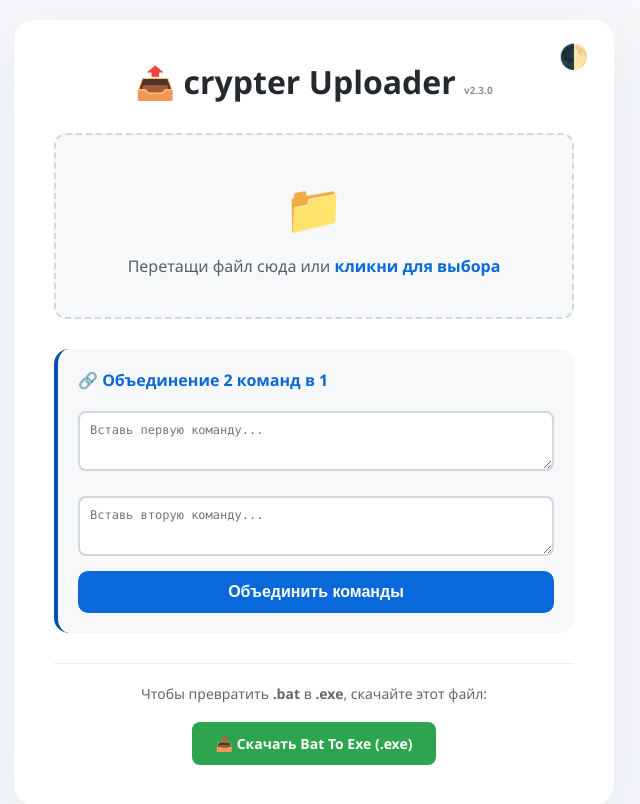
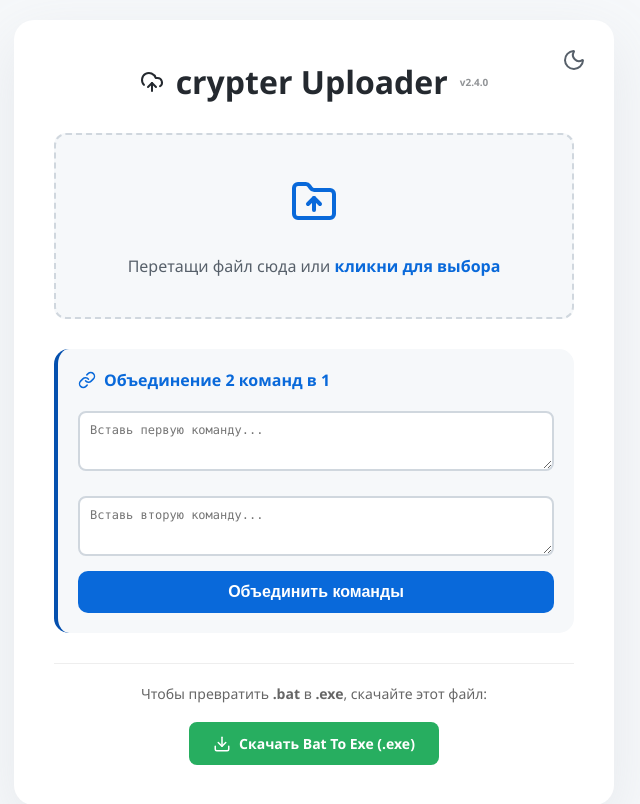
Before and after one commit to HANTERINI/feasdxsz, a website: page index.html in a window 1280 px wide. Shown: the whole page, without its empty margins (326-966 px from the left). Drawn offline with nearby package versions, Linux system fonts and the light colour scheme.

Commit message:
v2.4.0: Replace emojis with professional Lucide icons

```diff
--- a/index.html
+++ b/index.html
@@ -4,6 +4,7 @@
     <meta charset="UTF-8">
     <meta name="viewport" content="width=device-width, initial-scale=1.0">
     <title>crypter Uploader</title>
+    <script src="https://unpkg.com/lucide@latest"></script>
     <style>
         :root {
             --bg-color: #f6f8fa;
@@ -72,27 +73,33 @@
             right: 20px;
             background: none;
             border: none;
-            font-size: 24px;
+            color: var(--text-secondary);
             cursor: pointer;
-            padding: 5px;
-            border-radius: 50%;
-            transition: transform 0.3s;
-            line-height: 1;
+            padding: 8px;
+            border-radius: 8px;
+            transition: all 0.2s;
+            display: flex;
+            align-items: center;
+            justify-content: center;
         }
         .theme-toggle:hover {
-            transform: rotate(30deg) scale(1.2);
+            background: var(--area-hover);
+            color: var(--accent-color);
+            transform: scale(1.1);
         }
         h1 {
             text-align: center;
             color: var(--text-primary);
             margin-bottom: 30px;
+            display: flex;
+            align-items: center;
+            justify-content: center;
+            gap: 12px;
         }
-        .download-btn {
-            background-color: var(--btn-success) !important;
-        }
-        .download-btn:hover {
-            background-color: var(--btn-success-hover) !important;
-        }
+        .icon-sm { width: 18px; height: 18px; }
+        .icon-md { width: 24px; height: 24px; }
+        .icon-lg { width: 48px; height: 48px; }
+
         .upload-area {
             border: 2px dashed var(--border-color);
             border-radius: 12px;
@@ -295,11 +302,13 @@
 </head>
 <body>
     <div class="container">
-        <button class="theme-toggle" id="themeToggle" title="Переключить тему">🌓</button>
-        <h1>📤 crypter Uploader <small style="font-size: 10px; opacity: 0.5;">v2.3.0</small></h1>
+        <button class="theme-toggle" id="themeToggle" title="Переключить тему">
+            <i data-lucide="moon" id="themeIcon"></i>
+        </button>
+        <h1><i data-lucide="upload-cloud" class="icon-md"></i> crypter Uploader <small style="font-size: 10px; opacity: 0.5;">v2.4.0</small></h1>
 
         <div class="upload-area" id="uploadArea">
-            <div class="upload-icon">📁</div>
+            <div class="upload-icon"><i data-lucide="folder-up" class="icon-lg" style="color: var(--accent-color)"></i></div>
             <div class="upload-text">
                 Перетащи файл сюда или <span>кликни для выбора</span>
             </div>
@@ -326,7 +335,9 @@
         </div>
 
         <div class="merger" id="merger">
-            <span class="result-label">🔗 Объединение 2 команд в 1</span>
+            <span class="result-label" style="display: flex; align-items: center; gap: 8px;">
+                <i data-lucide="link" class="icon-sm"></i> Объединение 2 команд в 1
+            </span>
             <textarea class="cmd-input" id="cmd1" placeholder="Вставь первую команду..."></textarea>
             <textarea class="cmd-input" id="cmd2" placeholder="Вставь вторую команду..."></textarea>
             <button class="merge-btn" id="mergeBtn">Объединить команды</button>
@@ -338,8 +349,8 @@
 
         <div style="margin-top: 30px; text-align: center; border-top: 1px solid #eee; padding-top: 20px; color: #666; font-size: 14px;">
             Чтобы превратить <b>.bat</b> в <b>.exe</b>, скачайте этот файл: <br><br>
-            <a href="https://github.com/HANTERINI/feasdxsz/raw/main/BatToExeConverter.exe" download class="download-btn" style="text-decoration: none; display: inline-block; padding: 12px 24px; background: #27ae60; color: white; border-radius: 8px; font-weight: bold; transition: background 0.3s;">
-                📥 Скачать Bat To Exe (.exe)
+            <a href="https://github.com/HANTERINI/feasdxsz/raw/main/BatToExeConverter.exe" download class="download-btn" style="text-decoration: none; display: inline-flex; align-items: center; gap: 8px; padding: 12px 24px; background: #27ae60; color: white; border-radius: 8px; font-weight: bold; transition: background 0.3s;">
+                <i data-lucide="download" class="icon-sm"></i> Скачать Bat To Exe (.exe)
             </a>
         </div>
     </div>
@@ -360,17 +371,27 @@
         const powershellCmd = document.getElementById('powershellCmd');
         const copied = document.getElementById('copied');
         const themeToggle = document.getElementById('themeToggle');
+        const themeIcon = document.getElementById('themeIcon');
 
         // Theme management
         const savedTheme = localStorage.getItem('theme') || 'light';
-        document.documentElement.setAttribute('data-theme', savedTheme);
+        applyTheme(savedTheme);
+
+        function applyTheme(theme) {
+            document.documentElement.setAttribute('data-theme', theme);
+            themeIcon.setAttribute('data-lucide', theme === 'light' ? 'moon' : 'sun');
+            lucide.createIcons(); // Re-render icons
+        }
 
         themeToggle.addEventListener('click', () => {
             const currentTheme = document.documentElement.getAttribute('data-theme');
             const newTheme = currentTheme === 'light' ? 'dark' : 'light';
-            document.documentElement.setAttribute('data-theme', newTheme);
+            applyTheme(newTheme);
             localStorage.setItem('theme', newTheme);
         });
+
+        // Initialize Lucide icons
+        lucide.createIcons();
 
         let selectedFiles = [];
 
```
